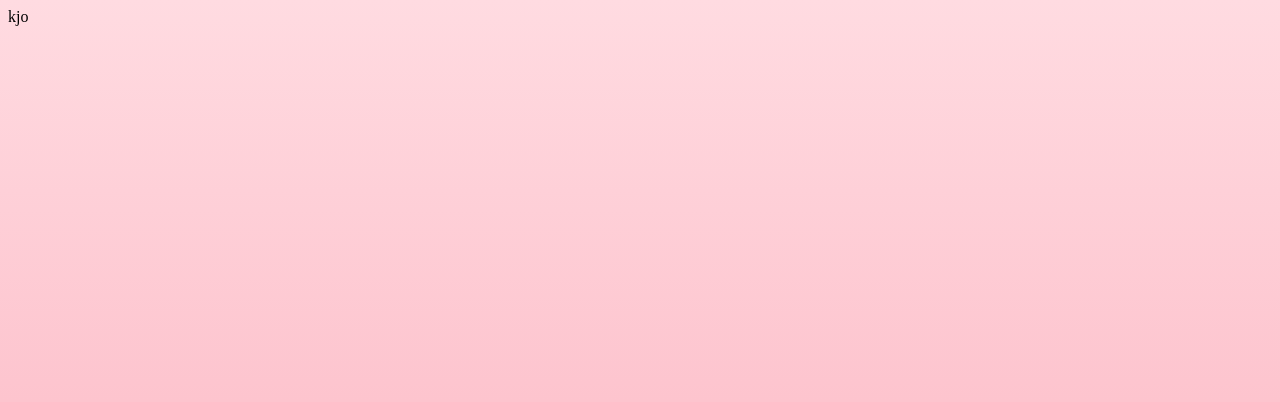
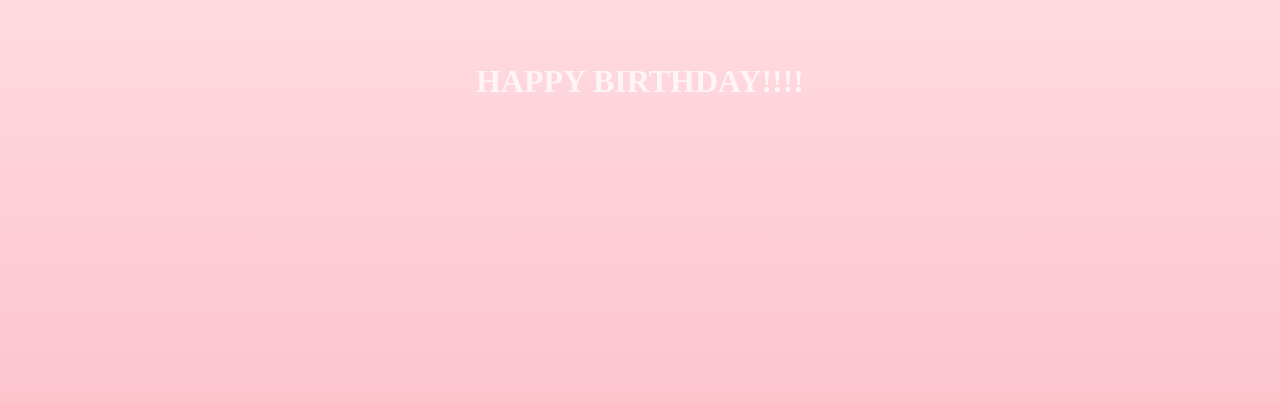
Before and after one commit to Malekismu11/BirthdayGift, a plain HTML site: page index.html in a window 1280 px wide. Drawn offline with Linux system fonts and the light colour scheme.

Commit message:
update style and index

```diff
--- a/Style.css
+++ b/Style.css
@@ -4,3 +4,10 @@ background-position: center;
 background-repeat: no-repeat;
 background-attachment: fixed;
 }
+.ex h1 {
+    margin-left: auto;
+    margin-right: auto;
+    text-align: center;
+    margin-top: 5%;
+    color: rgba(255, 255, 255, 0.716);
+}
--- a/index.html
+++ b/index.html
@@ -6,7 +6,10 @@
     <title>Ary's Gift</title>
     <link rel="stylesheet" href="Style.css">
 </head>
-<body>kjo
+<body>
+    <div class="ex">
+        <h1>HAPPY BIRTHDAY!!!!</h1>
+    </div>
 
 </body>
 </html>
```
